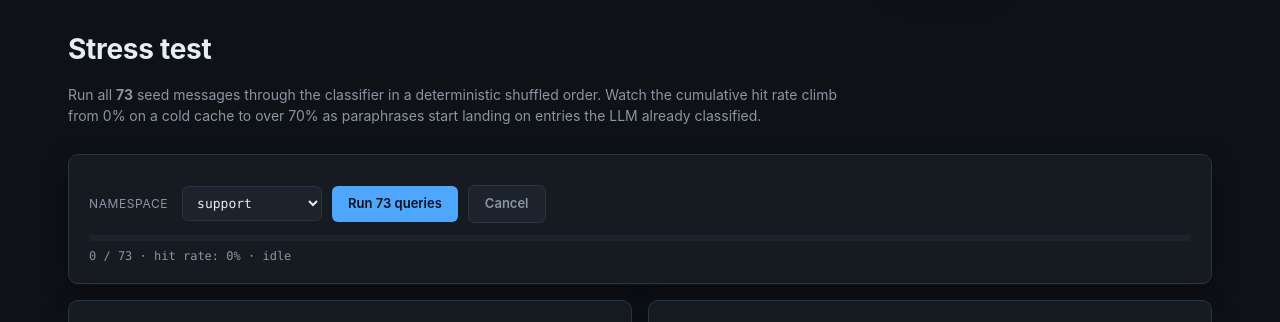
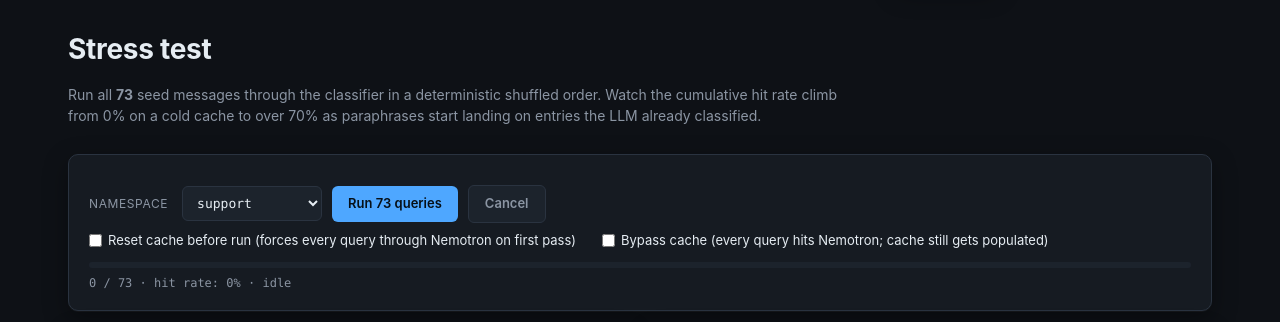
Before and after one commit to AnthonyNystrom/mneme, a Flask app: page /stress in a window 1280 px wide. Shown: the part 66-388 px from the top of the page. Run offline with Flask 3, Linux system fonts and the light colour scheme; parts of the project's set-up code (start-up, migrations or seed data) failed here and were passed over.

Commit message:
Stress page: add Reset/Bypass toggles so the demo can force Nemotron round-trips, fix checkbox label styling.

```diff
--- a/examples/showcase/app.py
+++ b/examples/showcase/app.py
@@ -319,6 +319,11 @@ def api_stress():  # type: ignore[no-untyped-def]
     body = request.get_json(force=True) or {}
     namespace = body.get("namespace", "support")
     seed = int(body.get("seed", 1))
+    reset_first = bool(body.get("reset_first", False))
+    bypass = bool(body.get("bypass", False))
+    if reset_first:
+        state.clear_cache()
+        state.reset_counters()
     run = stress_run_order(seed=seed)
 
     @stream_with_context
@@ -326,7 +331,7 @@ def api_stress():  # type: ignore[no-untyped-def]
         n = len(run)
         hits = 0
         for i, (query, _true_intent) in enumerate(run, start=1):
-            result = state.classifier.classify(query, namespace=namespace)
+            result = state.classifier.classify(query, namespace=namespace, bypass=bypass)
             state.record(result)
             if result.layer in ("exact", "semantic"):
                 hits += 1
--- a/examples/showcase/classifier.py
+++ b/examples/showcase/classifier.py
@@ -41,9 +41,11 @@ class CachedClassifier:
         self._cache = cache
         self._llm = llm
 
-    def classify(self, query: str, *, namespace: str = "support") -> ClassifyResult:
+    def classify(
+        self, query: str, *, namespace: str = "support", bypass: bool = False
+    ) -> ClassifyResult:
         t0 = time.monotonic()
-        hit = self._cache.get(query, namespace=namespace)
+        hit = self._cache.get(query, namespace=namespace, bypass=bypass)
         if hit is not None:
             elapsed_ms = (time.monotonic() - t0) * 1000.0
             return ClassifyResult(
--- a/examples/showcase/static/app.js
+++ b/examples/showcase/static/app.js
@@ -294,12 +294,15 @@
 
     startBtn.addEventListener("click", () => {
       const ns = document.getElementById("stress-namespace").value;
+      const resetFirst = document.getElementById("stress-reset-first")?.checked || false;
+      const bypass = document.getElementById("stress-bypass")?.checked || false;
       ensureChart();
       document.getElementById("stress-tail").innerHTML = "";
       document.getElementById("stress-bar").style.width = "0%";
       document.getElementById("stress-counter").textContent = "0 / ?";
       document.getElementById("stress-hitrate").textContent = "hit rate: 0%";
-      document.getElementById("stress-current").textContent = "starting…";
+      document.getElementById("stress-current").textContent =
+        resetFirst ? "clearing cache…" : (bypass ? "bypassing cache…" : "starting…");
 
       setRunning(true);
       abortCtl = new AbortController();
@@ -308,7 +311,7 @@
       fetch("/api/stress", {
         method: "POST",
         headers: { "Content-Type": "application/json" },
-        body: JSON.stringify({ namespace: ns }),
+        body: JSON.stringify({ namespace: ns, reset_first: resetFirst, bypass: bypass }),
         signal: abortCtl.signal,
       })
         .then((resp) => {
--- a/examples/showcase/static/style.css
+++ b/examples/showcase/static/style.css
@@ -178,6 +178,19 @@ label { display: block; font-size: 12px; color: var(--muted); margin: 4px 0; tex
 .form-row select, .form-row input { width: auto; min-width: 140px; }
 .form-row label { margin: 0 4px 0 0; }
 
+/* Inline checkbox + text-label combos (toggles inside .form-row). */
+.form-row input[type="checkbox"] { min-width: 0; width: auto; margin: 0 6px 0 0; }
+.form-row label.checkbox {
+  display: inline-flex;
+  align-items: center;
+  margin: 0;
+  font-size: 13px;
+  color: var(--text);
+  text-transform: none;
+  letter-spacing: 0;
+  cursor: pointer;
+}
+
 .btn-primary, .btn-secondary, .btn-danger {
   border: none;
   border-radius: 6px;
--- a/examples/showcase/templates/stress.html
+++ b/examples/showcase/templates/stress.html
@@ -22,6 +22,16 @@
     </select>
     <button id="stress-start" class="btn-primary">Run {{ corpus_size }} queries</button>
     <button id="stress-cancel" class="btn-secondary" disabled>Cancel</button>
+  </div>
+  <div class="form-row" style="margin-top: 8px;">
+    <label class="checkbox">
+      <input type="checkbox" id="stress-reset-first">
+      Reset cache before run (forces every query through Nemotron on first pass)
+    </label>
+    <label class="checkbox" style="margin-left: 16px;">
+      <input type="checkbox" id="stress-bypass">
+      Bypass cache (every query hits Nemotron; cache still gets populated)
+    </label>
   </div>
   <div class="progress">
     <div id="stress-bar" class="progress-bar" style="width: 0%"></div>
```
